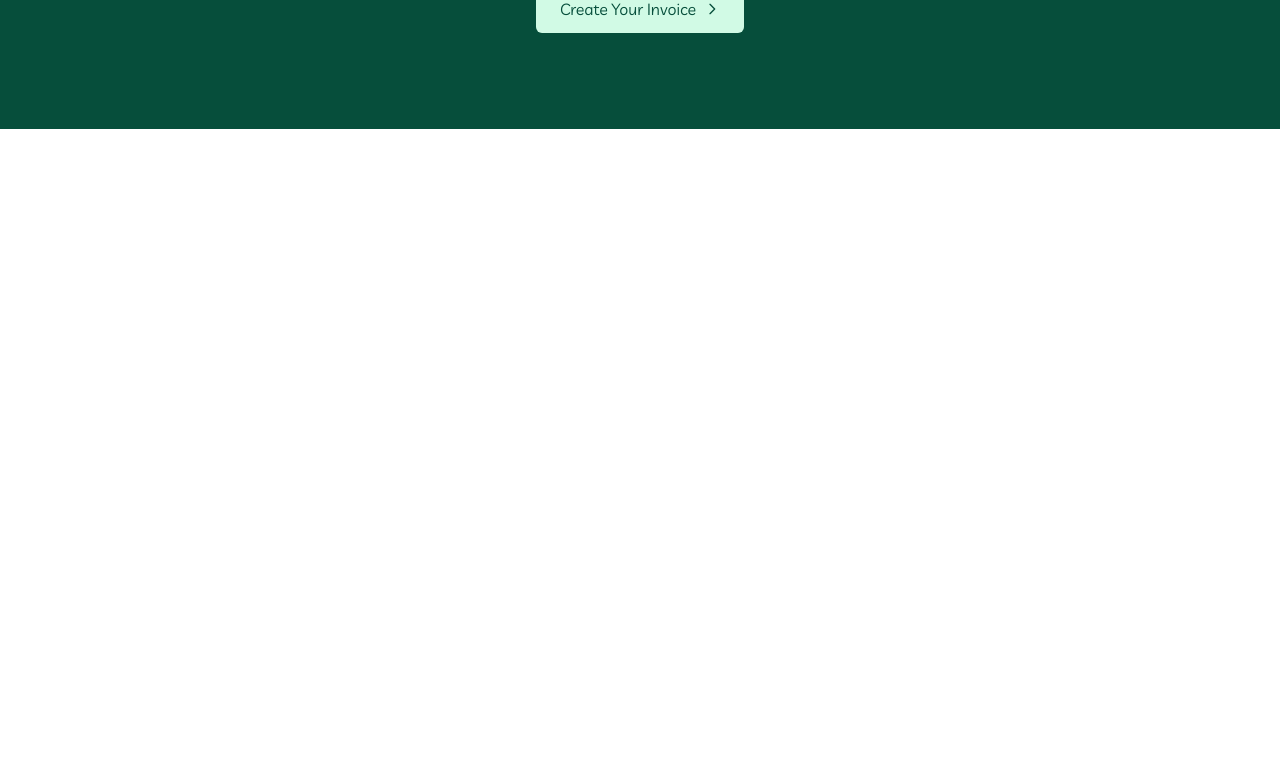
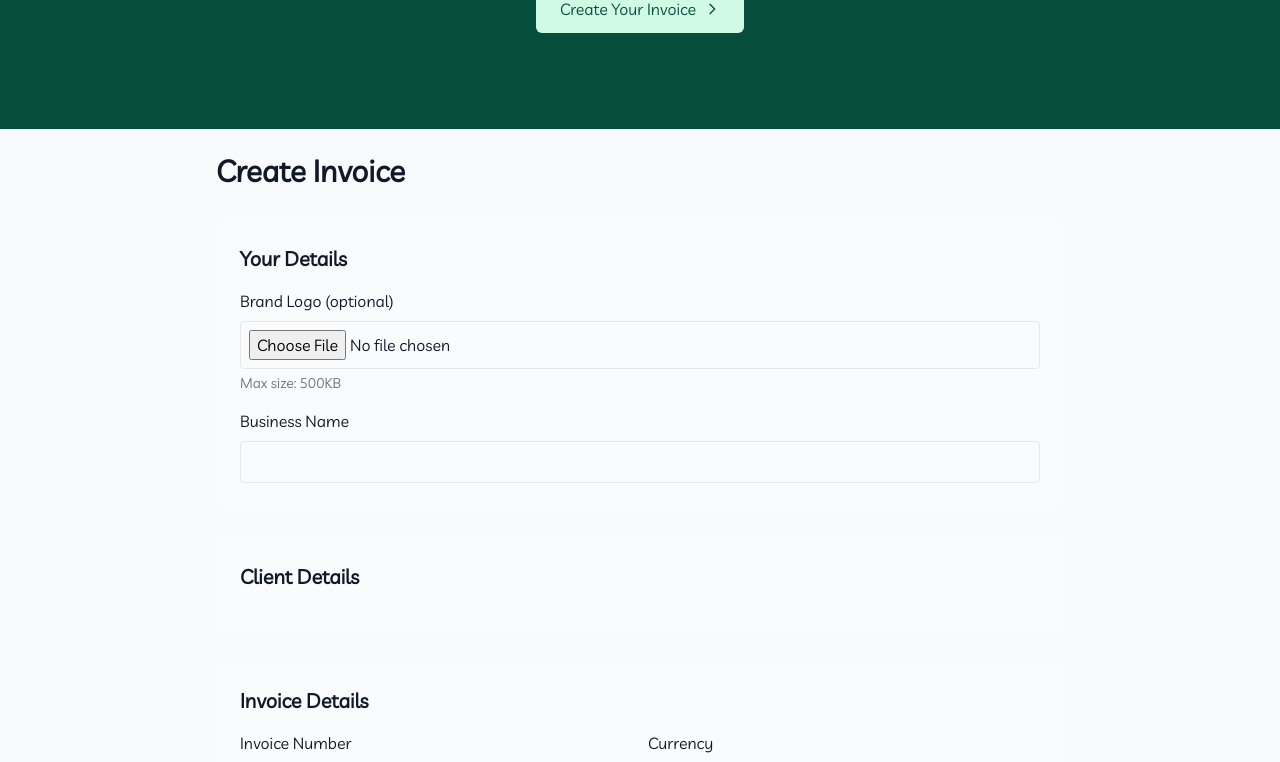
Before and after one commit to nanayawdev/salesgirl, a React (Vite) app: page / in a window 1280 px wide. Shown: the part 2000-2762 px from the top of the page. Before the commit the page ends 2129 px from the top, so only its background shows below. Built offline with nearby package versions, Linux system fonts and the light colour scheme.

Commit message:
Add InvoiceGenerator component to App for enhanced invoice creation functionality

```diff
--- a/src/App.jsx
+++ b/src/App.jsx
@@ -3,6 +3,8 @@ import Navbar from './components/Navbar/Navbar';
 import HeroSection from './components/HeroSection/HeroSection';
 import InvoiceFeatures from './components/InvoiceFeatures/InvoiceFeatures';
 import InvoiceSteps from './components/InvoiceSteps/InvoiceSteps';
+import InvoiceGenerator from './components/InvoiceGenerator/InvoiceGenerator';
+
 function App() {
   return (
     <>
@@ -10,6 +12,7 @@ function App() {
       <HeroSection />
       <InvoiceFeatures />
       <InvoiceSteps />
+      <InvoiceGenerator />
     </>
   );
 }
```
